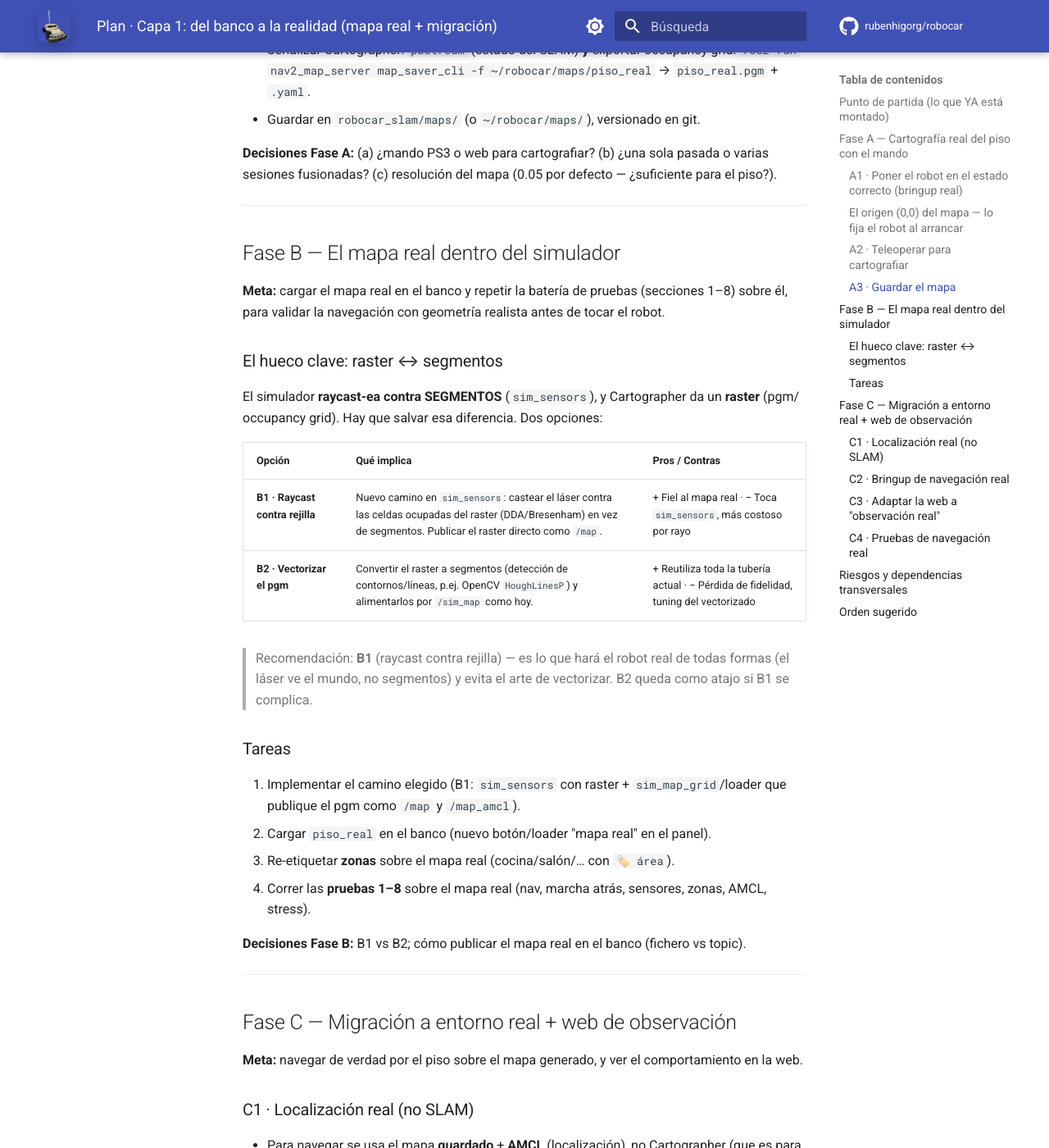
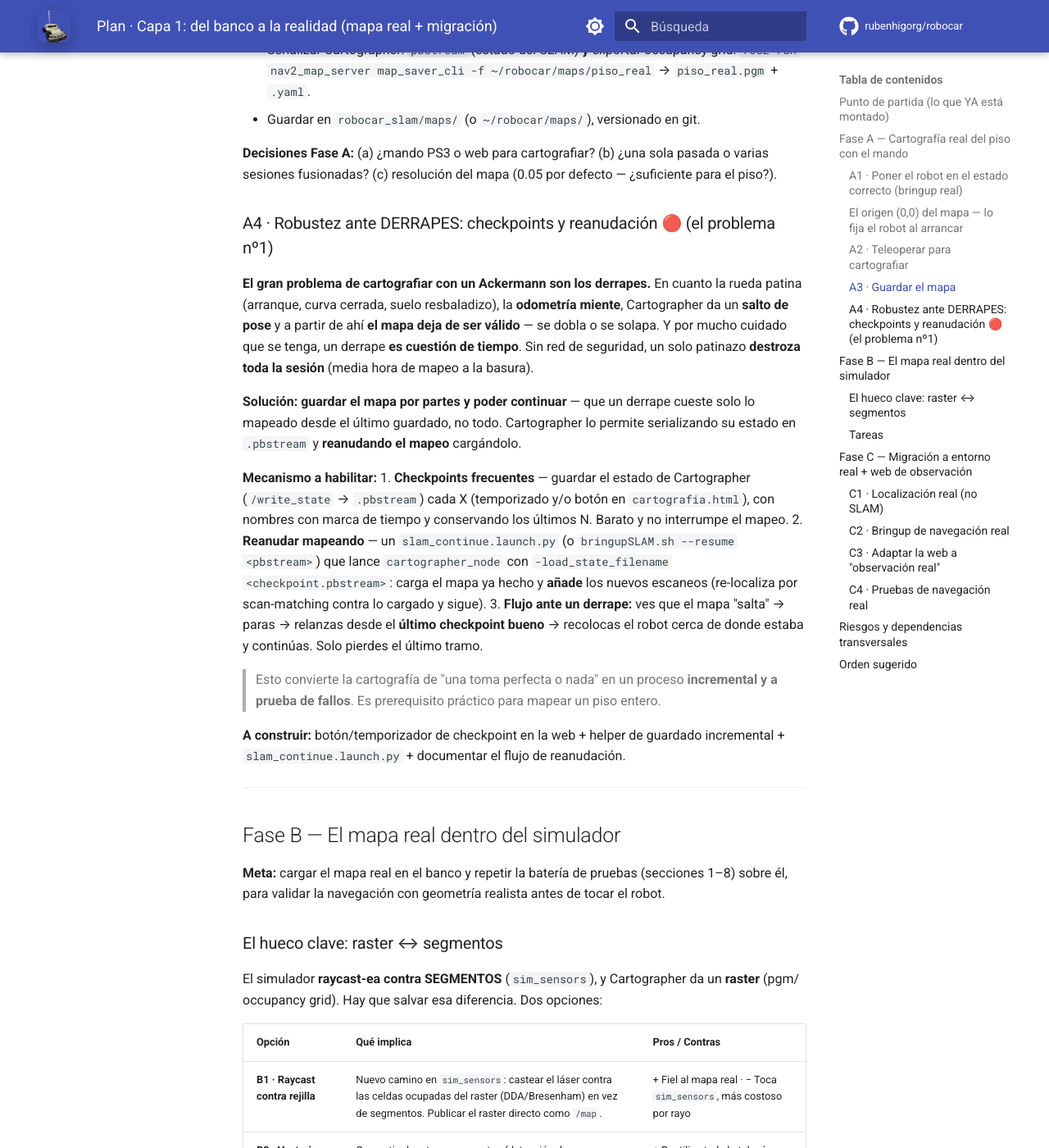
Before and after one commit to rubenhigorg/robocar, an MkDocs documentation site: the page built from docs/tfm/plan-capa1-mapa-real.md, in a window 1280 px wide and 1400 px high, scrolled down 2407 px. Shown: the whole window at 82% size. Built offline with MkDocs 1.6.1 and Material for MkDocs 9.7.7, drawn with Linux system fonts in a browser that asks for light colours; comment, search, counter and statistics services are not loaded.

Commit message:
plan Capa 1: A4 robustez ante derrapes (checkpoints pbstream + reanudacion)

```diff
--- a/docs/tfm/plan-capa1-mapa-real.md
+++ b/docs/tfm/plan-capa1-mapa-real.md
@@ -74,6 +74,33 @@ inicial de AMCL es trivial (o le das la `📌 pista` ahí). Por eso el (0,0) deb
 
 **Decisiones Fase A:** (a) ¿mando PS3 o web para cartografiar? (b) ¿una sola pasada o varias sesiones
 fusionadas? (c) resolución del mapa (0.05 por defecto — ¿suficiente para el piso?).
+
+### A4 · Robustez ante DERRAPES: checkpoints y reanudación  🔴 (el problema nº1)
+**El gran problema de cartografiar con un Ackermann son los derrapes.** En cuanto la rueda patina
+(arranque, curva cerrada, suelo resbaladizo), la **odometría miente**, Cartographer da un **salto de
+pose** y a partir de ahí **el mapa deja de ser válido** — se dobla o se solapa. Y por mucho cuidado
+que se tenga, un derrape **es cuestión de tiempo**. Sin red de seguridad, un solo patinazo **destroza
+toda la sesión** (media hora de mapeo a la basura).
+
+**Solución: guardar el mapa por partes y poder continuar** — que un derrape cueste solo lo mapeado
+desde el último guardado, no todo. Cartographer lo permite serializando su estado en `.pbstream` y
+**reanudando el mapeo** cargándolo.
+
+**Mecanismo a habilitar:**
+1. **Checkpoints frecuentes** — guardar el estado de Cartographer (`/write_state` → `.pbstream`)
+   cada X (temporizado y/o botón en `cartografia.html`), con nombres con marca de tiempo y
+   conservando los últimos N. Barato y no interrumpe el mapeo.
+2. **Reanudar mapeando** — un `slam_continue.launch.py` (o `bringupSLAM.sh --resume <pbstream>`) que
+   lance `cartographer_node` con `-load_state_filename <checkpoint.pbstream>`: carga el mapa ya hecho
+   y **añade** los nuevos escaneos (re-localiza por scan-matching contra lo cargado y sigue).
+3. **Flujo ante un derrape:** ves que el mapa "salta" → paras → relanzas desde el **último checkpoint
+   bueno** → recolocas el robot cerca de donde estaba y continúas. Solo pierdes el último tramo.
+
+> Esto convierte la cartografía de "una toma perfecta o nada" en un proceso **incremental y a prueba
+> de fallos**. Es prerequisito práctico para mapear un piso entero.
+
+**A construir:** botón/temporizador de checkpoint en la web + helper de guardado incremental +
+`slam_continue.launch.py` + documentar el flujo de reanudación.
 
 ---
 
```
